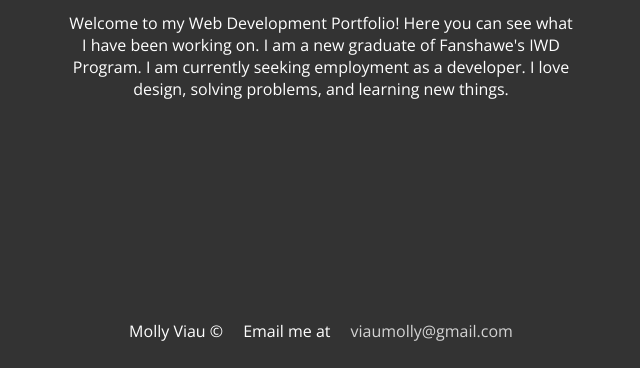
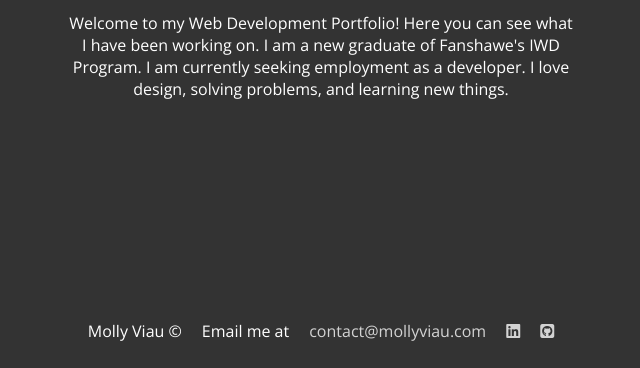
Before and after one commit to mollyviau/portfolio2022, a PHP site: page /index.php in a window 1280 px wide. Shown: the part 440-808 px from the top of the page, without its empty margins (319-959 px from the left). Run offline with PHP 8.4, Linux system fonts and the light colour scheme; some libraries are stand-ins or nearby versions.

Commit message:
added social links to footer, changed email in footer

```diff
--- a/php/footer.php
+++ b/php/footer.php
@@ -1,8 +1,13 @@
 <?php
 echo " <footer class=\"footer\">\n
 <p>Molly Viau ©</p>\n
-<p>Email me at <a class=\"emailText\" href=\"mailto:&#118;&#105;&#97;&#117;&#109;&#111;&#108;&#108;&#121;&#64;&#103;&#109;&#97;&#105;&#108;&#46;&#99;&#111;&#109;\">
-<p class=\"emailText\">&#118;&#105;&#97;&#117;&#109;&#111;&#108;&#108;&#121;&#64;&#103;&#109;&#97;&#105;&#108;&#46;&#99;&#111;&#109;</p></a>
+
+
+<p>Email me at <a class=\"emailText\" href=\"mailto:contact@mollyviau.com\">
+<p class=\"emailText\">contact@mollyviau.com</p></a>
 <!-- <button id=\"copyButton\" type=\"button\" onclick=\"copyEvent(\'emailText\')\">Copy</button></p>\n -->
+<p><a href=\"https://www.linkedin.com/in/mollyviau/\" target=\"_blank\"><i class=\"fa-brands fa-linkedin\"></i></a></p>
+<p><a href=\"https://github.com/mollyviau/\" target=\"_blank\"><i class=\"fa-brands fa-github-square\"></i></a></p>
+
 </footer>";
 ?>
--- a/php/head.php
+++ b/php/head.php
@@ -2,16 +2,19 @@
 echo "  <head>\n
         <meta charset=\"utf-8\">\n
         <meta http-equiv=\"X-UA-Compatible\" content=\"IE=edge\">\n
+        <meta name=\"description\" content=\"Web Developer Remote Canada Ontario Design Website\" />
+        <meta name=\"viewport\" content=\"width=device-width, initial-scale=1\">\n
+
         <title>Remote Web Developer Canada</title>\n
-        <meta name=\"description\" content=\"\">\n
-        <meta name=\"viewport\" content=\"width=device-width, initial-scale=1\">\n
+
         <link rel=\"stylesheet\" href=\"css\\style.css\">\n
         <link rel=\"preconnect\" href=\"https://fonts.googleapis.com\">\n
         <link rel=\"preconnect\" href=\"https://fonts.gstatic.com\" crossorigin>\n
         <link href=\"https://fonts.googleapis.com/css2?family=Open+Sans:wght@300&display=swap\" rel=\"stylesheet\">\n
 
+        <script src=\"https://kit.fontawesome.com/8dbfcb90e4.js\" crossorigin=\"anonymous\"></script>
+
         <link rel=\"icon\" type=\"image/x-icon\" href=\"favicon.ico\">
-
         <link rel=\"apple-touch-icon\" sizes=\"76x76\" href=\"../apple-touch-icon.png\">
         <link rel=\"icon\" type=\"image/png\" sizes=\"32x32\" href=\"../favicon-32x32.png\">
         <link rel=\"icon\" type=\"image/png\" sizes=\"16x16\" href=\"../favicon-16x16.png\">
```
